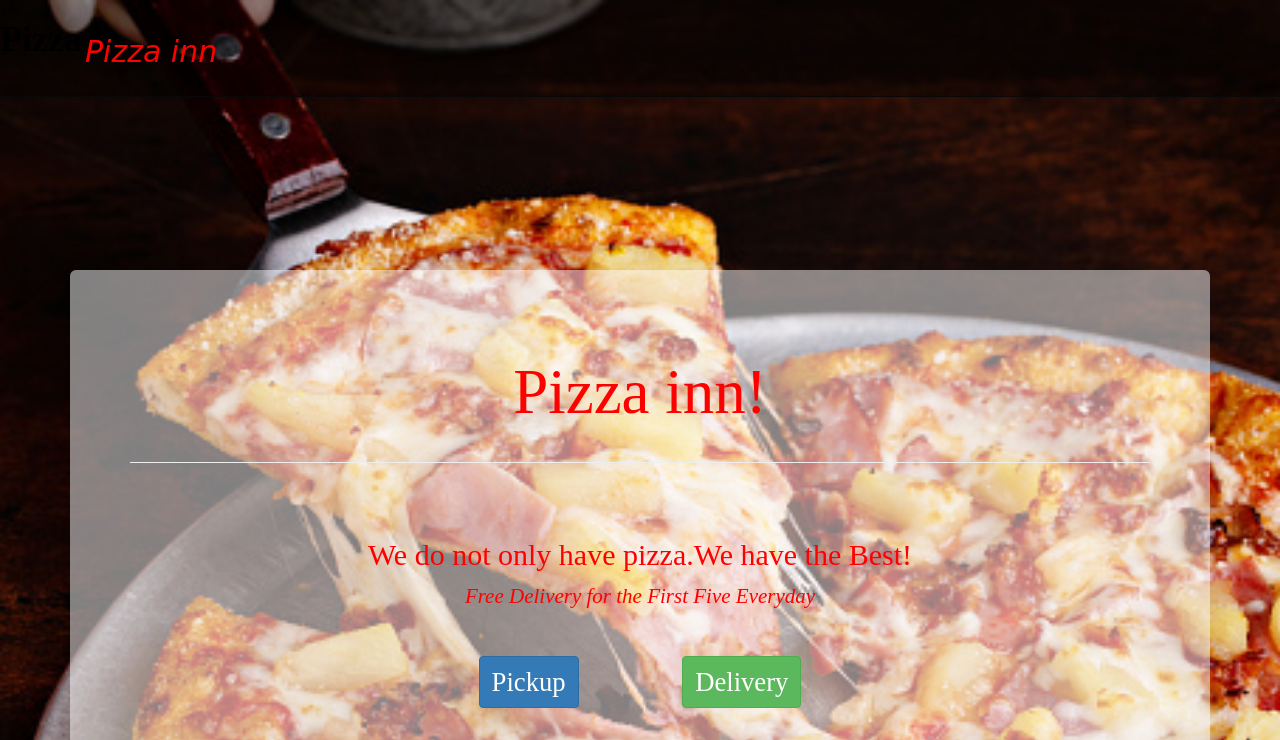
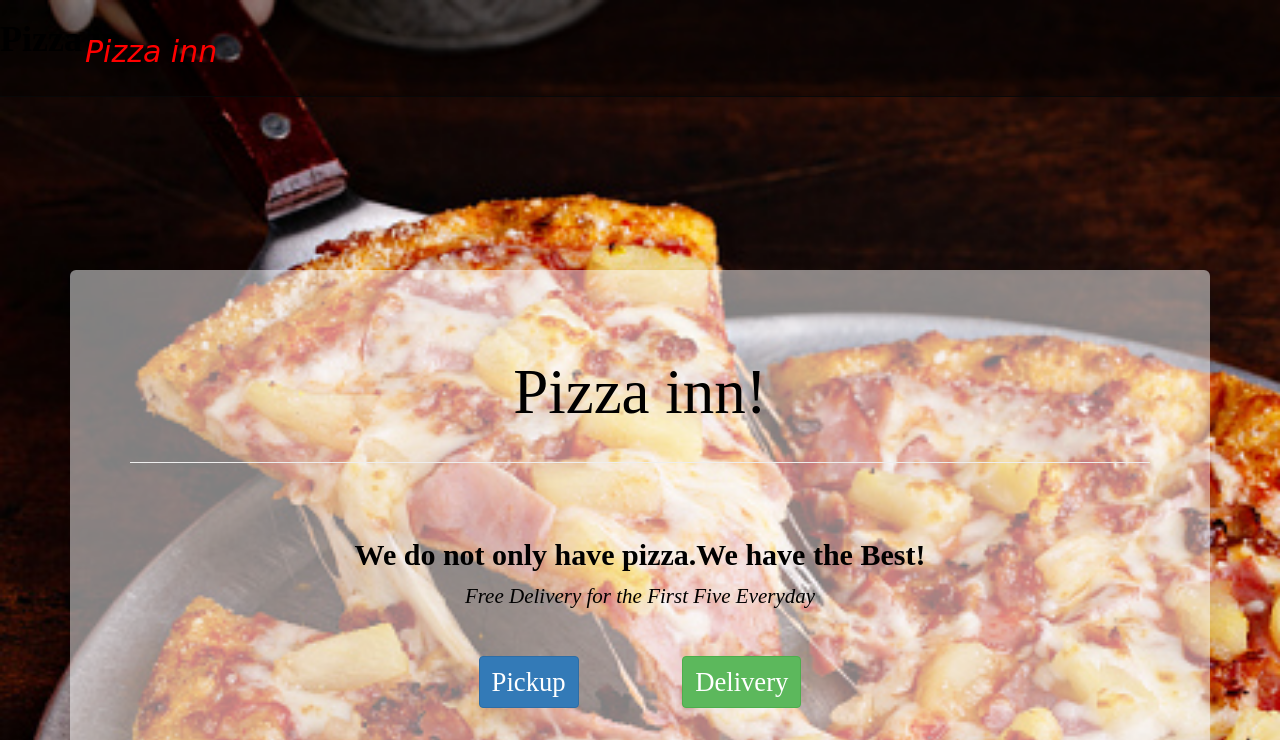
Before and after one commit to Kelvin-Wepo/Pizza-in, a plain HTML site: page index.html in a window 1280 px wide. Shown: the top 740 px of the page. Drawn offline with nearby package versions, Linux system fonts and the light colour scheme; some icons are missing; a web font is replaced by a local one.

Commit message:
final commit

```diff
--- a/index.html
+++ b/index.html
@@ -28,7 +28,7 @@
     <div class="container">
         <div class="jumbotron" id="landing-content">
             <h1 class="page-header">Pizza inn!</h1>
-            <h2 id="landing-tagline">We do not only have pizza.We have the Best!</h2>
+            <h2 id="landing-tagline"><strong> We do not only have pizza.We have the Best!</strong></h2>
             <p><i>Free Delivery for the First Five Everyday</i></p>
             <button type="btn" class="btn btn-primary" id="pickup-btn">Pickup</button>
             <button type="btn" class="btn btn-success" id="delivery-btn">Delivery</button>
@@ -154,7 +154,7 @@
                             <p>Spicy Crust<input type="radio" name="crust" id="Spicy Crust"></p>
                             <p>House Special Crust<input type="radio" name="crust" id="House Special Crust"></p>
                             <button class="back">Back</button>
-                            <button class="submit">Next</button>
+                             <button class="submit">Next</button>
                         </div>
                         <div class="section-card">
                             <header>
--- a/main.js
+++ b/main.js
@@ -1,12 +1,13 @@
-alert("halima is precious");
-
 //Business Logic
 function Address(streetAddress, city, state) {
     this.streetAddress = streetAddress;
     this.city = city;
     this.state = state;
     this.deliveryAddress = (streetAddress + "  " + city + ", " + state);
-}//User Interface Logic
+}
+
+
+//User Interface Logic
 $(document).ready(function(event) {
     $("#pickup-btn").click(function() {
         $("#order-content").show();
--- a/style.css
+++ b/style.css
@@ -30,7 +30,7 @@ body {
 }
 
 #landing-content {
-    color: red;
+    color: black;
     background-color: rgba(255, 255, 255, 0.5);
     margin-top: 200px;
     text-align: center;
```
